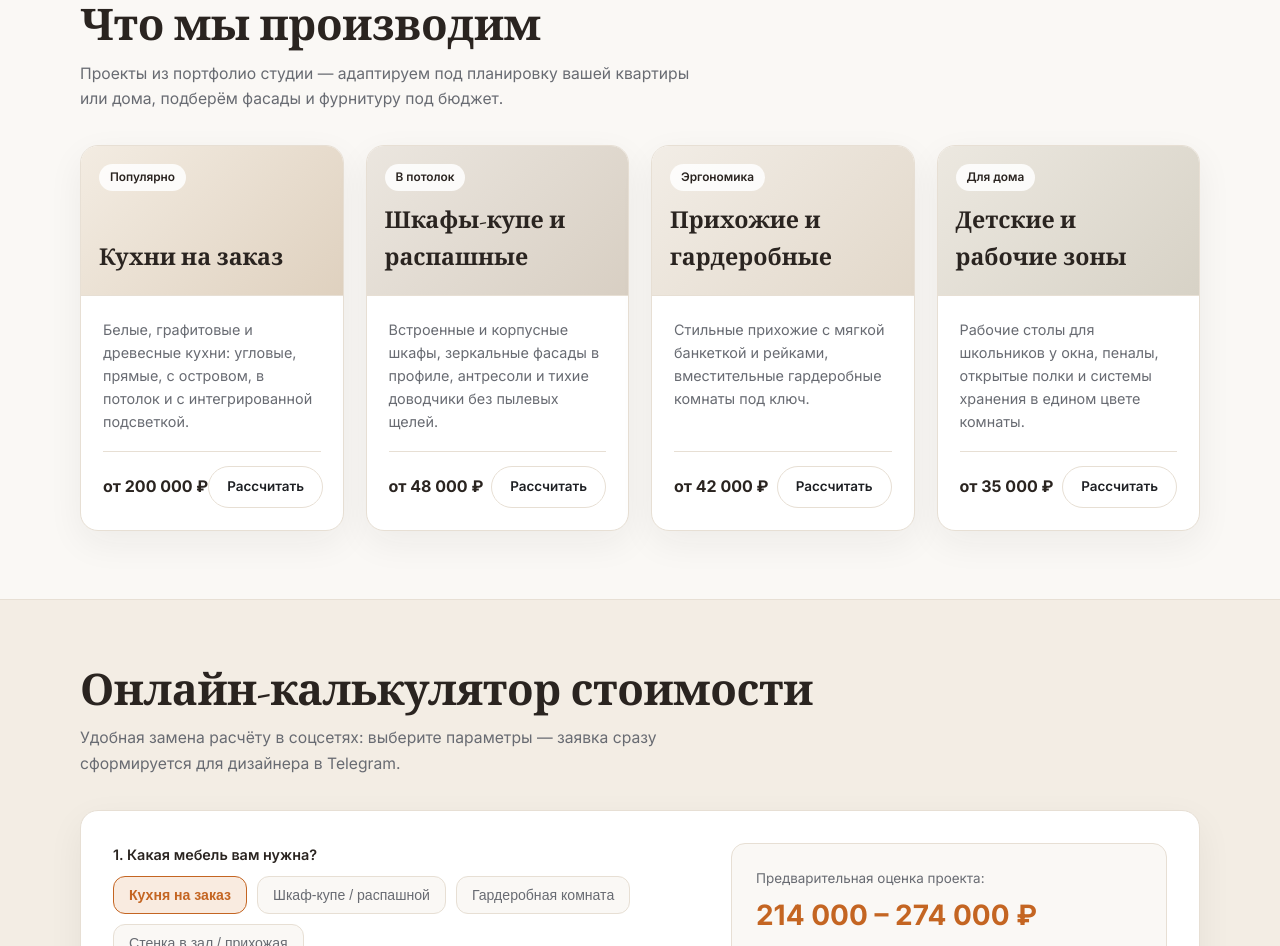
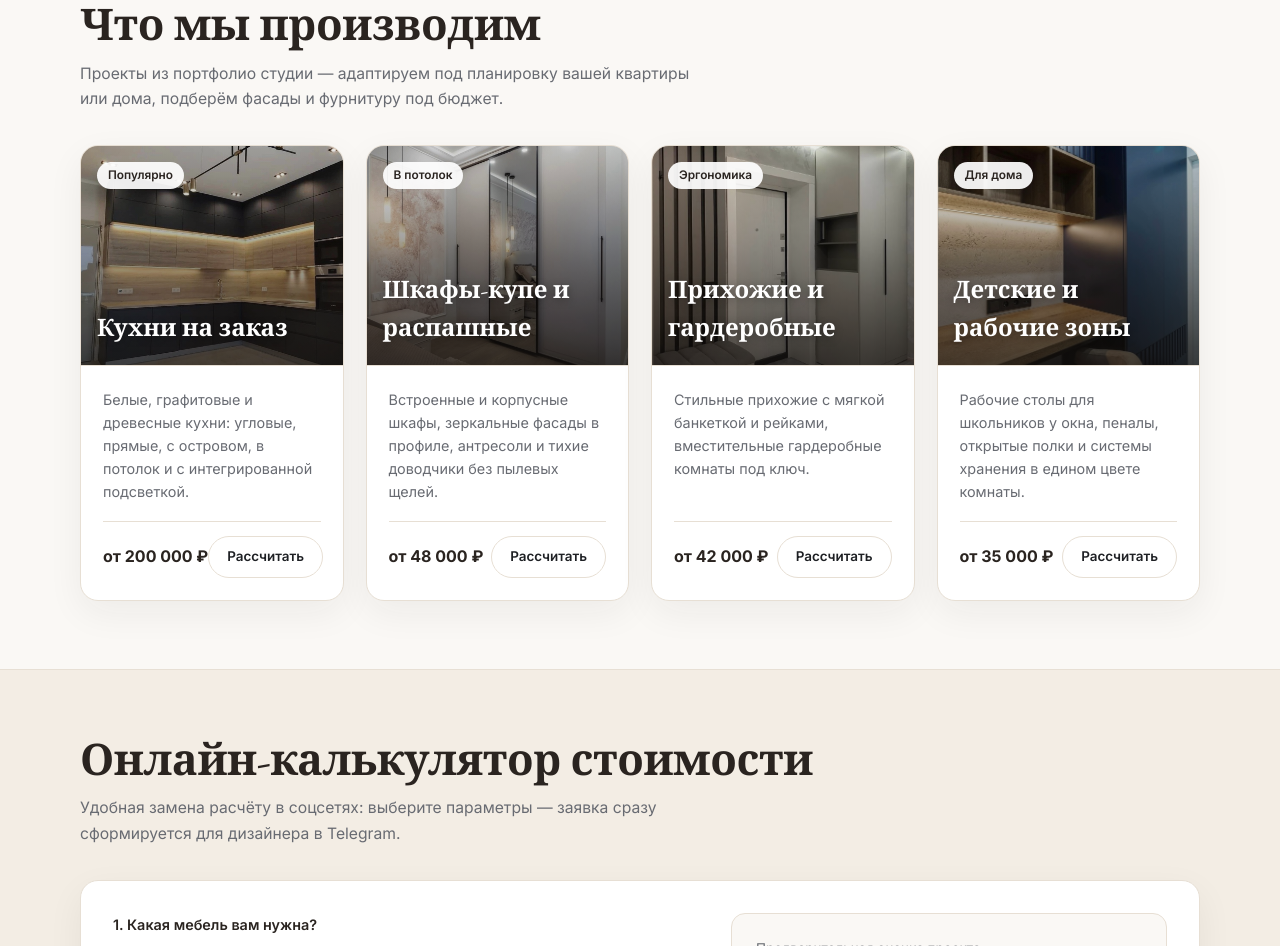
Before and after one commit to abazov/demos, a plain HTML site: page leksis/index.html in a window 1280 px wide. Shown: the part 879-1825 px from the top of the page. Drawn offline with nearby package versions, Linux system fonts and the light colour scheme.

Commit message:
Add real VK furniture photos to leksis catalog cards

```diff
--- a/leksis/index.html
+++ b/leksis/index.html
@@ -230,34 +230,49 @@
     }
     .card:hover { transform: translateY(-3px); border-color: var(--accent); }
     .card-visual {
-      height: 150px;
-      padding: 18px;
+      position: relative;
+      height: 220px;
+      padding: 16px;
       display: flex;
       flex-direction: column;
       justify-content: space-between;
-      background: linear-gradient(135deg, #efe7dc 0%, #e4d7c6 100%);
+      background-color: #e4d7c6;
+      background-size: cover;
+      background-position: center;
       border-bottom: 1px solid var(--border);
     }
-    .card-visual.kitchen { background: linear-gradient(135deg, #f3ece2 0%, #dfd1bf 100%); }
-    .card-visual.wardrobe { background: linear-gradient(135deg, #ebe6df 0%, #d8cfc3 100%); }
-    .card-visual.hall { background: linear-gradient(135deg, #f2ede6 0%, #e2d8ca 100%); }
-    .card-visual.kids { background: linear-gradient(135deg, #ece8e0 0%, #d7d2c6 100%); }
+    .card-visual::after {
+      content: "";
+      position: absolute;
+      inset: 0;
+      background: linear-gradient(180deg, rgba(20, 17, 15, 0.08) 0%, rgba(20, 17, 15, 0.72) 100%);
+      pointer-events: none;
+    }
+    .card-visual > * {
+      position: relative;
+      z-index: 1;
+    }
+    .card-visual.kitchen { background-image: url('images/kitchen.jpg'); }
+    .card-visual.wardrobe { background-image: url('images/wardrobe.jpg'); }
+    .card-visual.hall { background-image: url('images/hallway.jpg'); }
+    .card-visual.kids { background-image: url('images/kids.jpg'); }
 
     .card-tag {
       display: inline-block;
       font-size: 0.74rem;
       font-weight: 600;
       color: var(--dark-wood);
-      background: rgba(255, 255, 255, 0.85);
+      background: rgba(255, 255, 255, 0.92);
       padding: 4px 11px;
       border-radius: 999px;
       width: fit-content;
     }
     .card-visual-title {
       font-family: "Cormorant Garamond", Georgia, serif;
-      font-size: 1.45rem;
+      font-size: 1.5rem;
       font-weight: 700;
-      color: var(--dark-wood);
+      color: #ffffff;
+      text-shadow: 0 2px 8px rgba(0, 0, 0, 0.35);
     }
     .card-body {
       padding: 22px;
```
Also changed, not shown: leksis/images/hallway.jpg (added), leksis/images/kids.jpg (added), leksis/images/kitchen.jpg (added), leksis/images/wardrobe.jpg (added).
